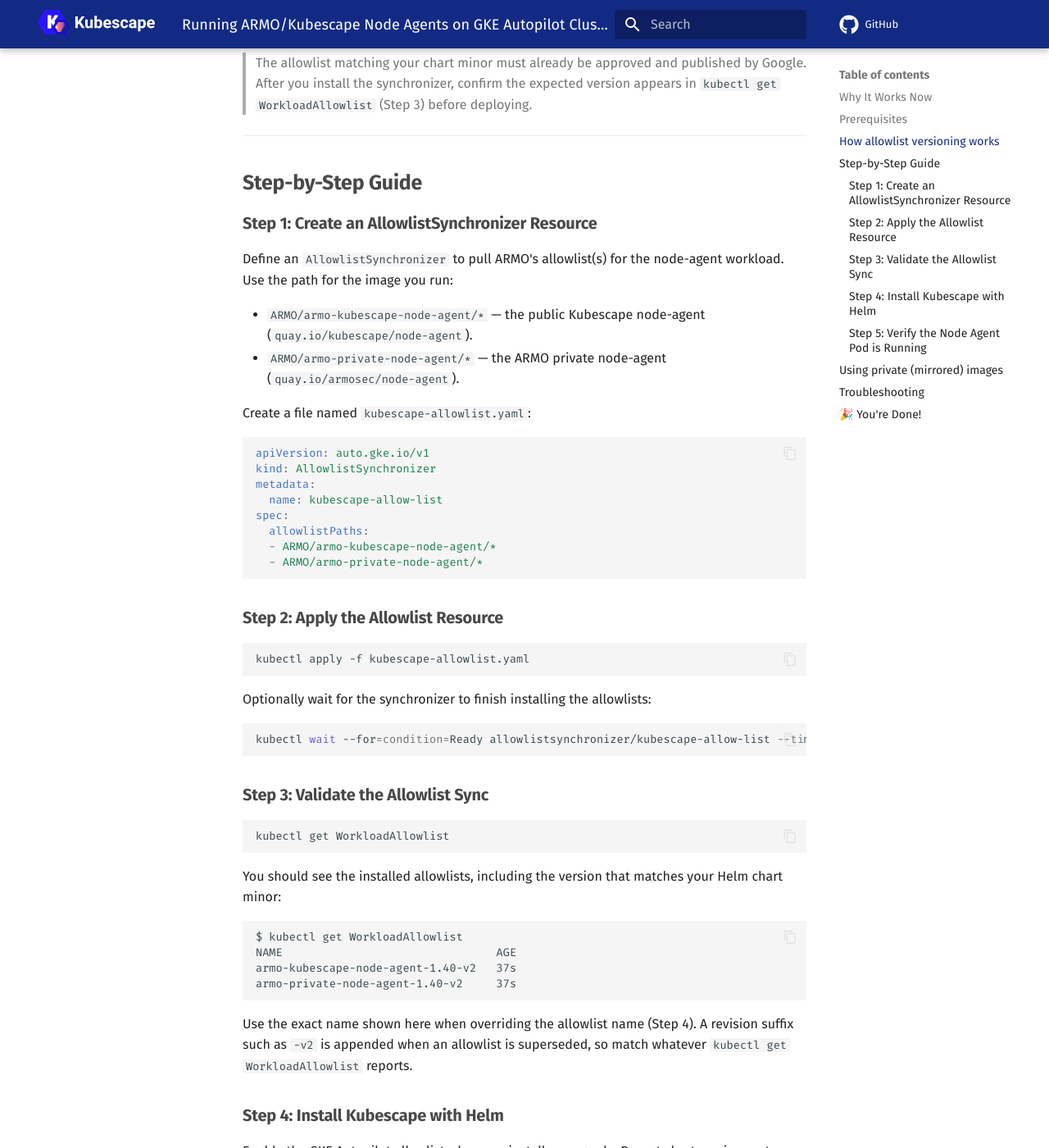
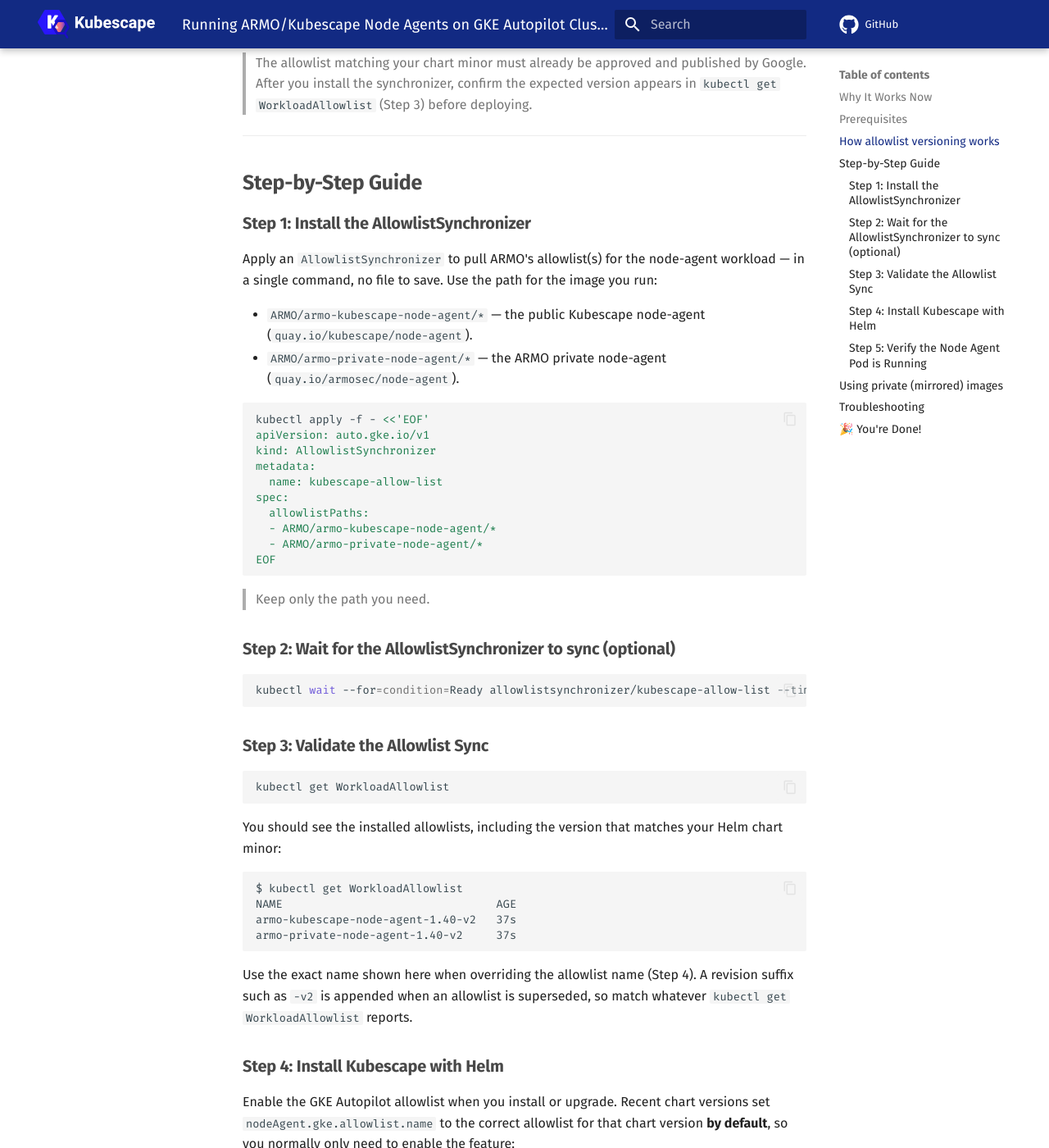
Before and after one commit to kubescape/kubescape.io, an MkDocs documentation site: the page built from docs/docs/integrations/kubescape-integration-with-cloud-providers/running-armokubescape-node-agents-on-gke-autopilot-clusters.md, in a window 1280 px wide and 1400 px high, scrolled down 1185 px. Shown: the whole window at 82% size. Built offline with MkDocs 1.6.1 and Material for MkDocs 9.7.7, drawn with Linux system fonts in a browser that asks for light colours; comment, search, counter and statistics services are not loaded.

Commit message:
docs: apply AllowlistSynchronizer with a single stdin command
Replace save-file-then-apply with 'kubectl apply -f - <<EOF' so the synchronizer installs
in one command with no file to save.
Signed-off-by: Ben <ben@armosec.io>

````diff
--- a/docs/docs/integrations/kubescape-integration-with-cloud-providers/running-armokubescape-node-agents-on-gke-autopilot-clusters.md
+++ b/docs/docs/integrations/kubescape-integration-with-cloud-providers/running-armokubescape-node-agents-on-gke-autopilot-clusters.md
@@ -34,16 +34,16 @@
 
 ## Step-by-Step Guide
 
-### Step 1: Create an AllowlistSynchronizer Resource
+### Step 1: Install the AllowlistSynchronizer
 
-Define an `AllowlistSynchronizer` to pull ARMO's allowlist(s) for the node-agent workload. Use the path for the image you run:
+Apply an `AllowlistSynchronizer` to pull ARMO's allowlist(s) for the node-agent workload — in a single
+command, no file to save. Use the path for the image you run:
 
 - `ARMO/armo-kubescape-node-agent/*` — the public Kubescape node-agent (`quay.io/kubescape/node-agent`).
 - `ARMO/armo-private-node-agent/*` — the ARMO private node-agent (`quay.io/armosec/node-agent`).
 
-Create a file named `kubescape-allowlist.yaml`:
-
-```yaml
+```bash
+kubectl apply -f - <<'EOF'
 apiVersion: auto.gke.io/v1
 kind: AllowlistSynchronizer
 metadata:
@@ -52,15 +52,12 @@
   allowlistPaths:
   - ARMO/armo-kubescape-node-agent/*
   - ARMO/armo-private-node-agent/*
+EOF
 ```
 
-### Step 2: Apply the Allowlist Resource
+> Keep only the path you need.
 
-```bash
-kubectl apply -f kubescape-allowlist.yaml
-```
-
-Optionally wait for the synchronizer to finish installing the allowlists:
+### Step 2: Wait for the AllowlistSynchronizer to sync (optional)
 
 ```bash
 kubectl wait --for=condition=Ready allowlistsynchronizer/kubescape-allow-list --timeout=60s
````
